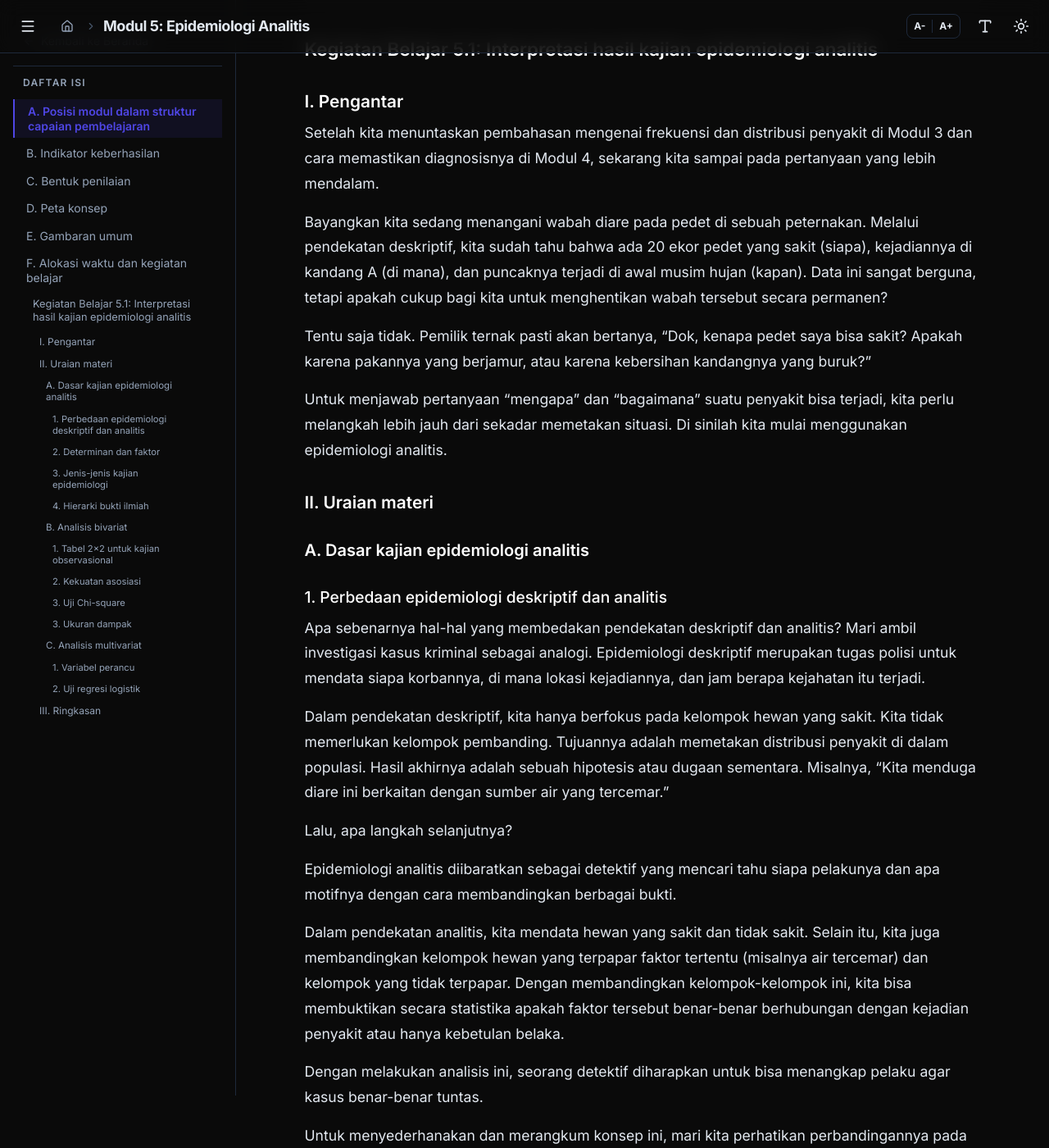
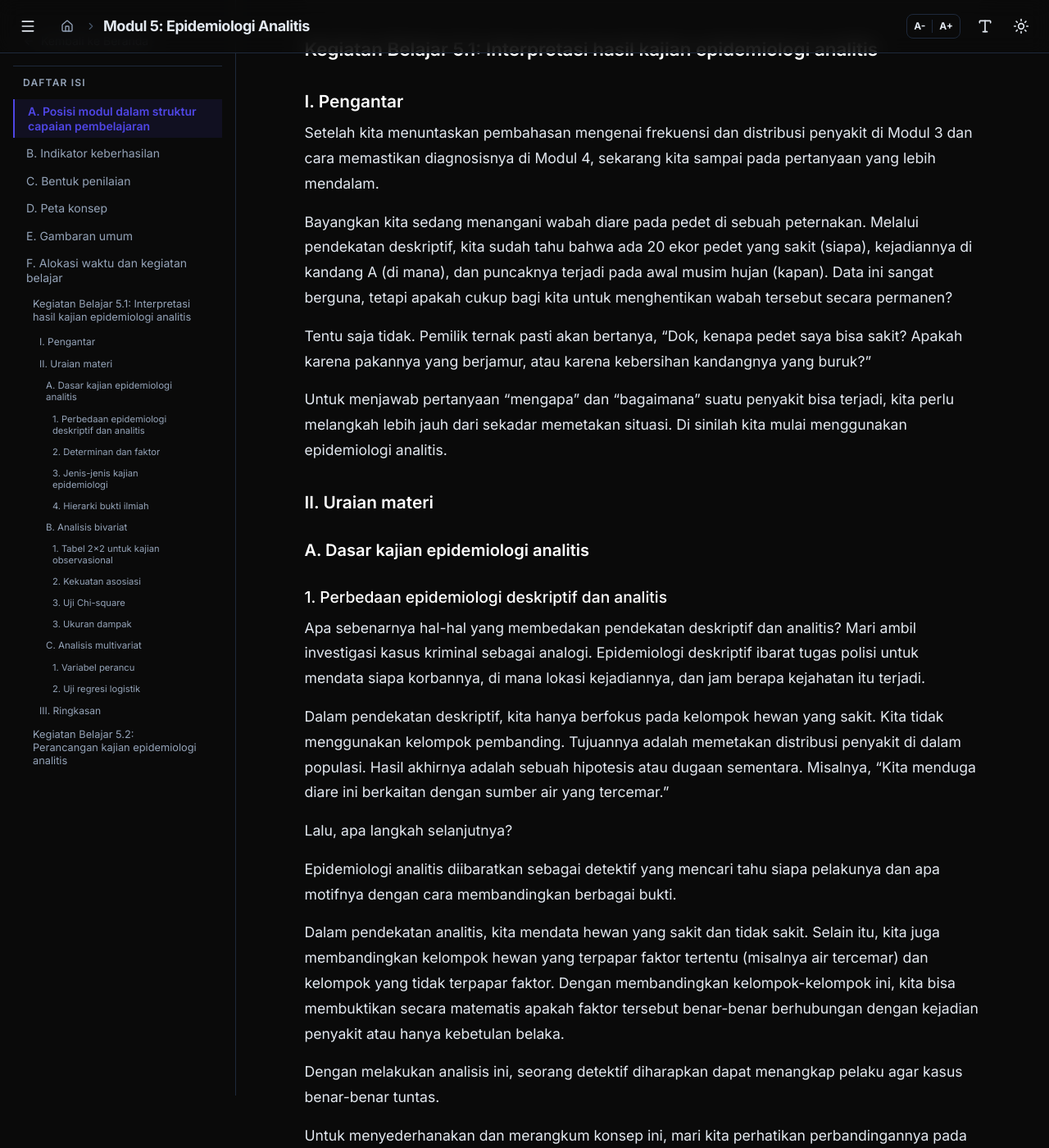
Before and after one commit to rianhs/epidemiologi-dan-ekonomi-veteriner, a Jekyll site: the page built from modul/modul-05.md, in a window 1280 px wide and 1400 px high, scrolled down 3116 px. Shown: the whole window at 82% size. Built offline with Jekyll 4.4.1, drawn with Linux system fonts in a browser that asks for light colours; nearby versions of some CDN libraries; some of the changed text lies outside the part shown.

Commit message:
Improve clarity and grammar in modul-05.md
Perbaikan kalimat untuk meningkatkan kejelasan dan tata bahasa.

```diff
--- a/modul/modul-05.md
+++ b/modul/modul-05.md
@@ -89,7 +89,7 @@ Sub-CPMK-5 dirancang untuk diselesaikan dalam dua kegiatan belajar (dua pekan),
 
 Setelah kita menuntaskan pembahasan mengenai frekuensi dan distribusi penyakit di Modul 3 dan cara memastikan diagnosisnya di Modul 4, sekarang kita sampai pada pertanyaan yang lebih mendalam.
 
-Bayangkan kita sedang menangani wabah diare pada pedet di sebuah peternakan. Melalui pendekatan deskriptif, kita sudah tahu bahwa ada 20 ekor pedet yang sakit (siapa), kejadiannya di kandang A (di mana), dan puncaknya terjadi di awal musim hujan (kapan). Data ini sangat berguna, tetapi apakah cukup bagi kita untuk menghentikan wabah tersebut secara permanen?
+Bayangkan kita sedang menangani wabah diare pada pedet di sebuah peternakan. Melalui pendekatan deskriptif, kita sudah tahu bahwa ada 20 ekor pedet yang sakit (siapa), kejadiannya di kandang A (di mana), dan puncaknya terjadi pada awal musim hujan (kapan). Data ini sangat berguna, tetapi apakah cukup bagi kita untuk menghentikan wabah tersebut secara permanen?
 
 Tentu saja tidak. Pemilik ternak pasti akan bertanya, "Dok, kenapa pedet saya bisa sakit? Apakah karena pakannya yang berjamur, atau karena kebersihan kandangnya yang buruk?"
 
@@ -102,17 +102,17 @@ Untuk menjawab pertanyaan "mengapa" dan "bagaimana" suatu penyakit bisa terjadi,
 
 ###### 1. Perbedaan epidemiologi deskriptif dan analitis
 
-Apa sebenarnya hal-hal yang membedakan pendekatan deskriptif dan analitis? Mari ambil investigasi kasus kriminal sebagai analogi. Epidemiologi deskriptif merupakan tugas polisi untuk mendata siapa korbannya, di mana lokasi kejadiannya, dan jam berapa kejahatan itu terjadi.
+Apa sebenarnya hal-hal yang membedakan pendekatan deskriptif dan analitis? Mari ambil investigasi kasus kriminal sebagai analogi. Epidemiologi deskriptif ibarat tugas polisi untuk mendata siapa korbannya, di mana lokasi kejadiannya, dan jam berapa kejahatan itu terjadi.
 
-Dalam pendekatan deskriptif, kita hanya berfokus pada kelompok hewan yang sakit. Kita tidak memerlukan kelompok pembanding. Tujuannya adalah memetakan distribusi penyakit di dalam populasi. Hasil akhirnya adalah sebuah hipotesis atau dugaan sementara. Misalnya, "Kita menduga diare ini berkaitan dengan sumber air yang tercemar."
+Dalam pendekatan deskriptif, kita hanya berfokus pada kelompok hewan yang sakit. Kita tidak menggunakan kelompok pembanding. Tujuannya adalah memetakan distribusi penyakit di dalam populasi. Hasil akhirnya adalah sebuah hipotesis atau dugaan sementara. Misalnya, "Kita menduga diare ini berkaitan dengan sumber air yang tercemar."
 
 Lalu, apa langkah selanjutnya?
 
 Epidemiologi analitis diibaratkan sebagai detektif yang mencari tahu siapa pelakunya dan apa motifnya dengan cara membandingkan berbagai bukti.
 
-Dalam pendekatan analitis, kita mendata hewan yang sakit dan tidak sakit. Selain itu, kita juga membandingkan kelompok hewan yang terpapar faktor tertentu (misalnya air tercemar) dan kelompok yang tidak terpapar. Dengan membandingkan kelompok-kelompok ini, kita bisa membuktikan secara statistika apakah faktor tersebut benar-benar berhubungan dengan kejadian penyakit atau hanya kebetulan belaka.
+Dalam pendekatan analitis, kita mendata hewan yang sakit dan tidak sakit. Selain itu, kita juga membandingkan kelompok hewan yang terpapar faktor tertentu (misalnya air tercemar) dan kelompok yang tidak terpapar faktor. Dengan membandingkan kelompok-kelompok ini, kita bisa membuktikan secara matematis apakah faktor tersebut benar-benar berhubungan dengan kejadian penyakit atau hanya kebetulan belaka.
 
-Dengan melakukan analisis ini, seorang detektif diharapkan untuk bisa menangkap pelaku agar kasus benar-benar tuntas.
+Dengan melakukan analisis ini, seorang detektif diharapkan dapat menangkap pelaku agar kasus benar-benar tuntas.
 
 Untuk menyederhanakan dan merangkum konsep ini, mari kita perhatikan perbandingannya pada tabel berikut.
 
@@ -776,3 +776,8 @@ Pemahaman tentang nilai yang disesuaikan ini sangat penting saat kita membaca ar
 
 #### III. Ringkasan
 Melalui kegiatan belajar ini, kita telah membekali diri dengan kemampuan untuk membaca dan memahami laporan hasil kajian epidemiologi analitis secara mendalam. Kita belajar bahwa langkah pertama saat membedah sebuah artikel ilmiah adalah mengenali desain kajian yang digunakan, apakah ia menggunakan kajian potong lintang, kasus–kontrol, atau kohort. Kita dapat menafsirkan ukuran asosiasi seperti RR dan OR untuk mengukur seberapa kuat pengaruh suatu faktor terhadap status kesehatan hewan. Kita juga belajar untuk bersikap hati-hati terhadap hasil awal dengan cara memeriksa nilai p dan selang kepercayaan, serta memastikan apakah peneliti sudah menyajikan nilai yang telah disesuaikan untuk menyingkirkan gangguan dari variabel perancu. Terakhir, pemahaman mengenai ukuran dampak membantu kita menilai seberapa besar manfaat dari temuan penelitian tersebut jika kita gunakan sebagai dasar untuk mengambil keputusan medis atau merancang suatu kebijakan.
+
+
+### Kegiatan Belajar 5.2: Perancangan kajian epidemiologi analitis
+
+> Bagian ini sedang dalam proses penyusunan
```
